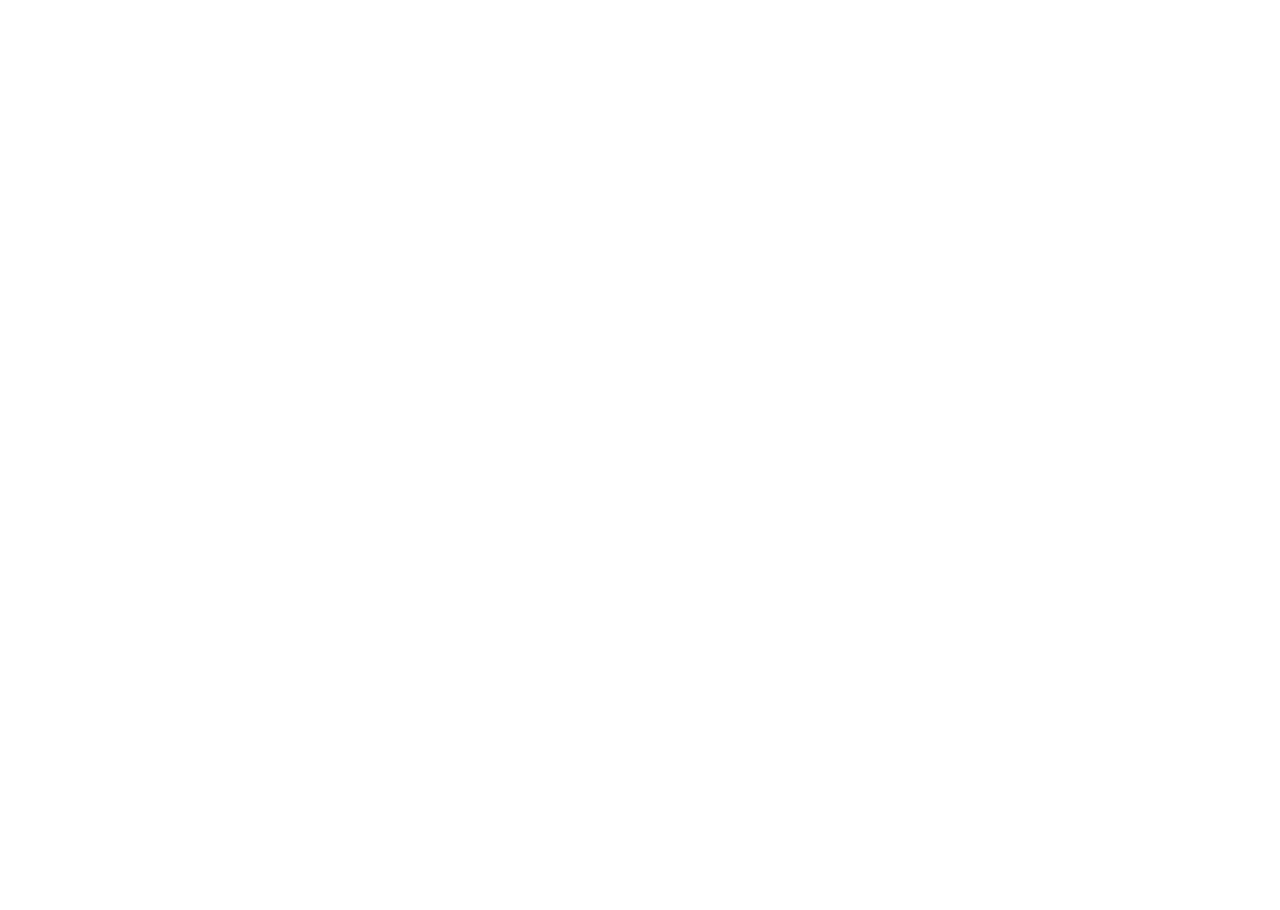
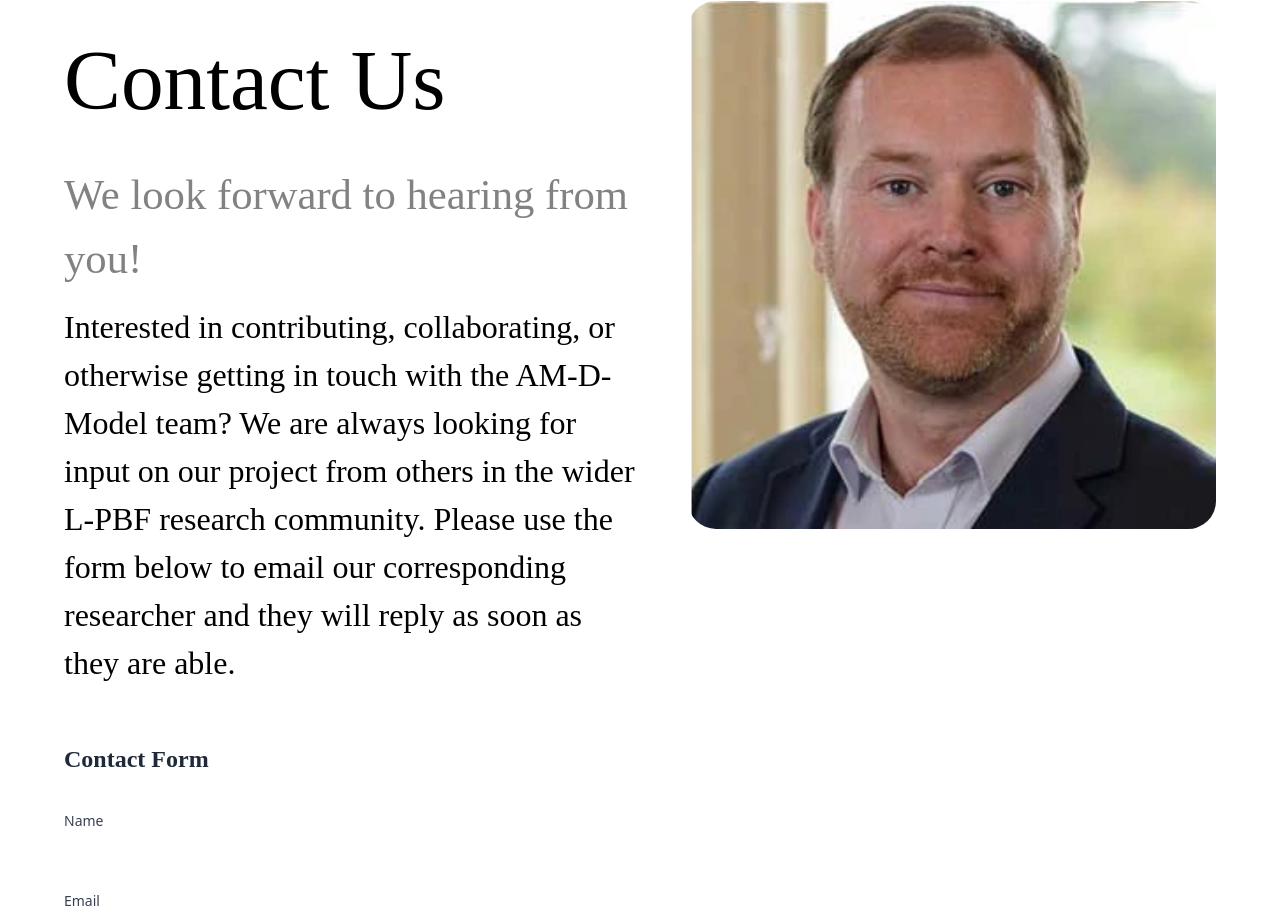
Before and after one commit to Cian-H/am-d-model.eu, a SvelteKit app: page /contact in a window 1280 px wide. Shown: the part 187-1097 px from the top of the page. Before the commit the page ends 800 px from the top, so only its background shows below. Built offline with nearby package versions, Linux system fonts and the light colour scheme; a web font is replaced by a local one.

Commit message:
Added rough draft of contact page

```diff
--- a/package.json
+++ b/package.json
@@ -25,7 +25,8 @@
         "vite": "^5.4.11"
     },
     "dependencies": {
-        "@tailwindcss/forms": "^0.5.10"
+        "@tailwindcss/forms": "^0.5.10",
+        "lucide-svelte": "^0.471.0"
     },
     "private": true
 }
--- /dev/null
+++ b/src/lib/components/ContactForm.svelte
@@ -0,0 +1,180 @@
+<script>
+    import { Send, Loader2 } from "lucide-svelte";
+
+    let formData = {
+        name: "",
+        email: "",
+        subject: "",
+        message: "",
+    };
+
+    let errors = {};
+    let isSubmitting = false;
+    let submitted = false;
+
+    const validateForm = () => {
+        const newErrors = {};
+        if (!formData.name.trim()) newErrors.name = "Name is required";
+        if (!formData.email.trim()) {
+            newErrors.email = "Email is required";
+        } else if (!/\S+@\S+\.\S+/.test(formData.email)) {
+            newErrors.email = "Please enter a valid email";
+        }
+        if (!formData.subject.trim()) newErrors.subject = "Subject is required";
+        if (!formData.message.trim()) newErrors.message = "Message is required";
+
+        errors = newErrors;
+        return Object.keys(newErrors).length === 0;
+    };
+
+    const handleSubmit = async (e) => {
+        e.preventDefault();
+        if (!validateForm()) return;
+
+        isSubmitting = true;
+        // Simulate API call - replace with your actual API endpoint
+        await new Promise((resolve) => setTimeout(resolve, 1500));
+        isSubmitting = false;
+        submitted = true;
+
+        // Reset form
+        formData = {
+            name: "",
+            email: "",
+            subject: "",
+            message: "",
+        };
+    };
+
+    const handleInput = (e) => {
+        const target = e.target;
+        formData[target.name] = target.value;
+        // Clear error when user starts typing
+        if (errors[target.name]) {
+            errors[target.name] = "";
+        }
+    };
+</script>
+
+{#if submitted}
+    <div class="form-container {$$props.class}">
+        <div class="text-center success-message">
+            <h2 class="text-2xl font-semibold text-green-600 mb-4">
+                Thank You!
+            </h2>
+            <p class="text-gray-600 mb-4">
+                Your message has been sent successfully.
+            </p>
+            <button
+                on:click={() => (submitted = false)}
+                class="px-4 py-2 bg-green-600 text-white rounded hover:bg-green-700 transition-colors"
+            >
+                Send Another Message
+            </button>
+        </div>
+    </div>
+{:else}
+    <div class="form-container {$$props.class}">
+        <h2 class="text-2xl font-semibold text-gray-800 mb-6">Contact Form</h2>
+
+        <form on:submit={handleSubmit} class="space-y-4">
+            <div>
+                <label
+                    for="name"
+                    class="block text-sm font-medium text-gray-700 mb-1"
+                >
+                    Name
+                </label>
+                <input
+                    type="text"
+                    id="name"
+                    name="name"
+                    bind:value={formData.name}
+                    on:input={handleInput}
+                    class="w-full px-3 py-2 border rounded-md {errors.name
+                        ? 'error'
+                        : 'border-gray-300'}"
+                />
+                {#if errors.name}
+                    <p class="mt-1 text-sm text-red-500">{errors.name}</p>
+                {/if}
+            </div>
+
+            <div>
+                <label
+                    for="email"
+                    class="block text-sm font-medium text-gray-700 mb-1"
+                >
+                    Email
+                </label>
+                <input
+                    type="email"
+                    id="email"
+                    name="email"
+                    bind:value={formData.email}
+                    on:input={handleInput}
+                    class="w-full px-3 py-2 border rounded-md {errors.email
+                        ? 'error'
+                        : 'border-gray-300'}"
+                />
+                {#if errors.email}
+                    <p class="mt-1 text-sm text-red-500">{errors.email}</p>
+                {/if}
+            </div>
+
+            <div>
+                <label
+                    for="subject"
+                    class="block text-sm font-medium text-gray-700 mb-1"
+                >
+                    Subject
+                </label>
+                <input
+                    type="text"
+                    id="subject"
+                    name="subject"
+                    bind:value={formData.subject}
+                    on:input={handleInput}
+                    class="w-full px-3 py-2 border rounded-md {errors.subject
+                        ? 'error'
+                        : 'border-gray-300'}"
+                />
+                {#if errors.subject}
+                    <p class="mt-1 text-sm text-red-500">{errors.subject}</p>
+                {/if}
+            </div>
+
+            <div>
+                <label
+                    for="message"
+                    class="block text-sm font-medium text-gray-700 mb-1"
+                >
+                    Message
+                </label>
+                <textarea
+                    id="message"
+                    name="message"
+                    bind:value={formData.message}
+                    on:input={handleInput}
+                    rows={4}
+                    class="w-full px-3 py-2 border rounded-md {errors.message
+                        ? 'error'
+                        : 'border-gray-300'}"
+                />
+                {#if errors.message}
+                    <p class="mt-1 text-sm text-red-500">{errors.message}</p>
+                {/if}
+            </div>
+
+            <button type="submit" disabled={isSubmitting} class="submit-button">
+                {#if isSubmitting}
+                    <Loader2 class="animate-spin" size={20} />
+                    <span>Sending...</span>
+                {:else}
+                    <Send size={20} />
+                    <span>Send Message</span>
+                {/if}
+            </button>
+        </form>
+    </div>
+{/if}
--- /dev/null
+++ b/src/lib/styles/ContactForm.scss
@@ -0,0 +1,64 @@
+.form-container {
+
+  input,
+  textarea {
+    transition: border-color 0.2s ease, box-shadow 0.2s ease;
+
+    &:focus {
+      outline: none;
+      box-shadow: 0 0 0 2px rgba(59, 130, 246, 0.2);
+    }
+
+    &.error {
+      border-color: #ef4444;
+
+      &:focus {
+        box-shadow: 0 0 0 2px rgba(239, 68, 68, 0.2);
+      }
+    }
+  }
+
+  .submit-button {
+    width: 100%;
+    padding: 0.5rem 1rem;
+    background-color: #2563eb;
+    color: white;
+    border-radius: 0.375rem;
+    display: flex;
+    align-items: center;
+    justify-content: center;
+    gap: 0.5rem;
+    transition: background-color 0.2s ease;
+
+    &:hover:not(:disabled) {
+      background-color: #1d4ed8;
+    }
+
+    &:focus {
+      outline: none;
+      box-shadow: 0 0 0 2px rgba(59, 130, 246, 0.2);
+    }
+
+    &:disabled {
+      background-color: #93c5fd;
+      cursor: not-allowed;
+    }
+  }
+
+  // Add subtle animation for success message
+  .success-message {
+    animation: fadeIn 0.3s ease-in-out;
+  }
+
+  @keyframes fadeIn {
+    from {
+      opacity: 0;
+      transform: translateY(-10px);
+    }
+
+    to {
+      opacity: 1;
+      transform: translateY(0);
+    }
+  }
+}
--- a/src/routes/contact/+page.svelte
+++ b/src/routes/contact/+page.svelte
@@ -1 +1,32 @@
-Contact page placeholder
+<script>
+    import "./ContactPage.scss";
+    import NavigationHeader from "$lib/components/NavigationHeader.svelte";
+    import NavigationFooter from "$lib/components/NavigationFooter.svelte";
+    import ContactForm from "$lib/components/ContactForm.svelte";
+</script>
+
+<div class="contact-page">
+    <NavigationHeader />
+    <div class="content">
+        <div class="contact-form-column">
+            <h1>Contact Us</h1>
+            <h2>We look forward to hearing from you!</h2>
+            <p>
+                Interested in contributing, collaborating, or otherwise getting
+                in touch with the AM-D-Model team? We are always looking for
+                input on our project from others in the wider L-PBF research
+                community. Please use the form below to email our corresponding
+                researcher and they will reply as soon as they are able.
+            </p>
+            <ContactForm class="contact-form" />
+        </div>
+        <div class="contact-image-column">
+            <img
+                class="contact-image"
+                src="contact.webp"
+                alt="A photograph of our lovely colleague who is eager to hear from you"
+            />
+        </div>
+    </div>
+    <NavigationFooter />
+</div>
--- /dev/null
+++ b/src/routes/contact/ContactPage.scss
@@ -0,0 +1,48 @@
+.contact-page,
+.contact-page * {
+  box-sizing: border-box;
+}
+
+.contact-page {
+  background: var(--cpalettecomplimentary);
+  width: 100vw;
+  min-width: 250px;
+  position: absolute;
+  display: flex;
+  flex-direction: column;
+}
+
+.content {
+  display: flex;
+  flex-direction: row;
+  width: 100%;
+  padding: 5% 5% 5% 5%;
+}
+
+.contact-form-column {
+  display: flex;
+  flex-direction: column;
+  width: 50%;
+}
+
+.contact-form {
+  position: relative;
+  padding-top: 32px;
+}
+
+.contact-image-column {
+  position: relative;
+  width: 50%;
+  top: 0;
+  bottom: 0;
+  padding: 32px 0 32px 48px;
+}
+
+.contact-image {
+  position: sticky;
+  border-radius: var(--contact-corner-round);
+  width: 100%;
+  top: 64px;
+  max-width: var(--contact-img-size);
+  max-height: var(--contact-img-size);
+}
```
Also changed, not shown: static/contact.webp (added), 1 other file (tests, documents, lock files or other folders).
